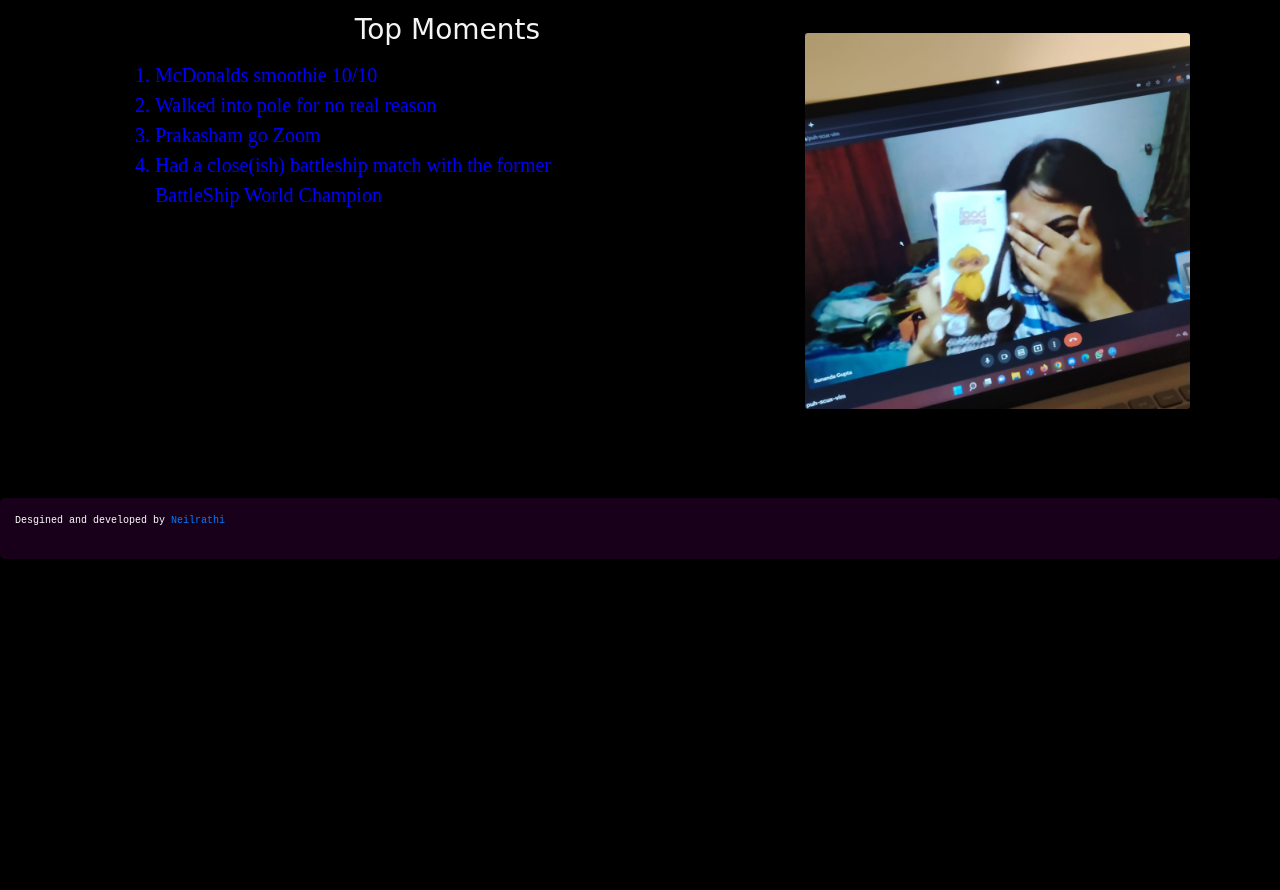
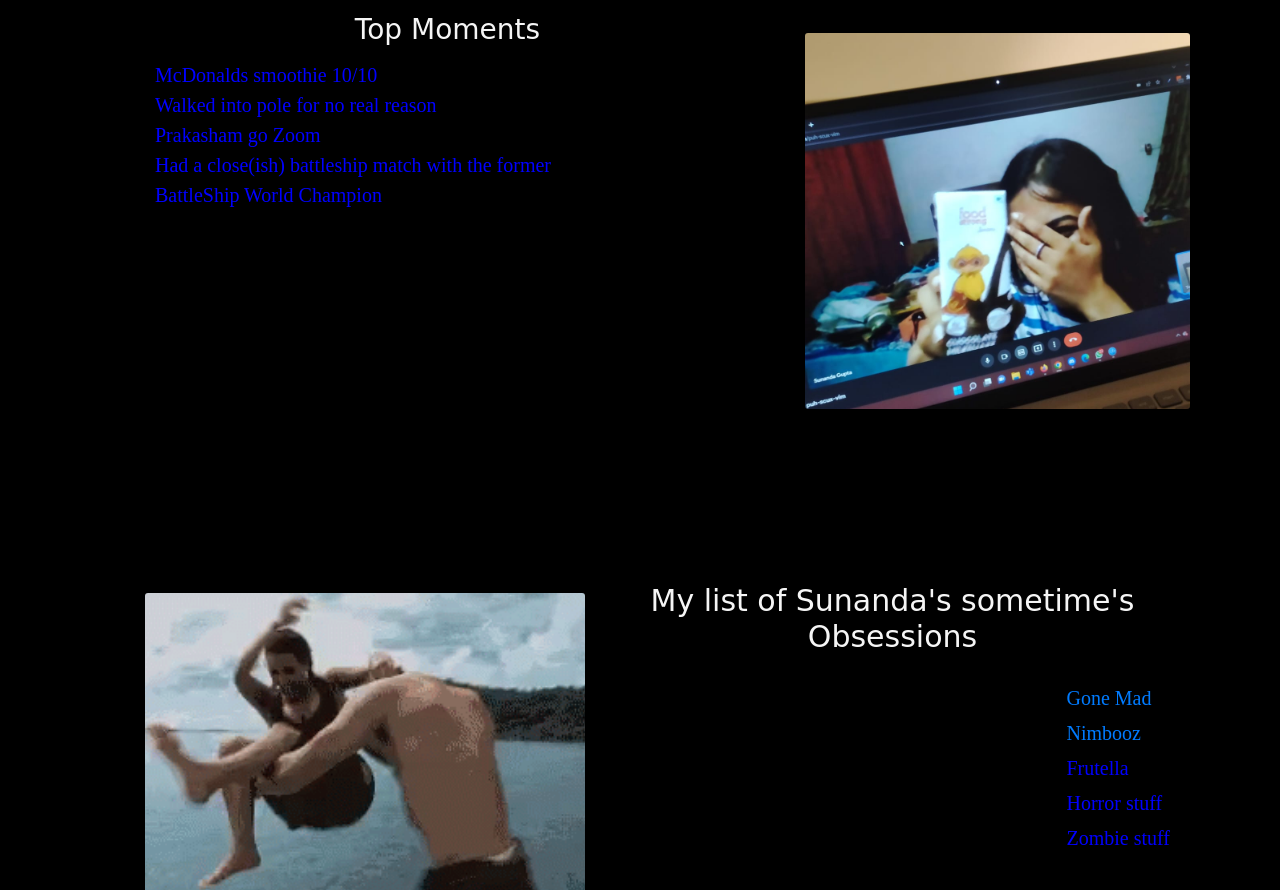
Before and after one commit to neilrathi17/SunshineAndes, a plain HTML site: page index.html in a window 1280 px wide. Shown: the part 3827-4717 px from the top of the page. Before the commit the page ends 4386 px from the top, so only its background shows below. Drawn offline with nearby package versions, Linux system fonts and the light colour scheme; a web font is replaced by a local one.

Commit message:
added obs

```diff
--- a/index.css
+++ b/index.css
@@ -84,7 +84,15 @@ img
     text-align: center;
 
 }
-
+li{
+    list-style-type: none;
+}
+.obsession-list
+{
+    margin-left: none;
+    display: block;
+    margin-bottom: 5px;
+}
 @media(max-width:900px)
 {
     .meme
@@ -115,8 +123,3 @@ img
 }
 
 }
-a
-{
-    user-select:none;
-
-}
--- a/index.html
+++ b/index.html
@@ -88,7 +88,7 @@
 
 
 
-        <div class="meme container-fluid" data-aos="fade-up">
+        <div class="meme container-fluid" data-aos="flip-down">
             <img style="height: 100%; margin-left: 10%; width: 100%;" class="memepics1" src="assets/76bcno.gif" alt="">
 
 
@@ -108,6 +108,20 @@
             </div>
         </div>
 
+        <div class="meme container-fluid" data-aos="fade-up"  style="margin: 100px auto;">
+            <img style="margin-left:5%" class="memepics2" src="assets/shark-jump.gif" alt="">
+            <h4 style="text-align: center;color: whitesmoke; font-size: 30px;">My list of Sunanda's sometime's Obsessions </h4>
+                <div class="memetext3" >
+                    <ul>
+                        <li class="obsession-list"> <a href="https://www.fatsecret.co.in/calories-nutrition/gone-mad/choco-stick/24-units?frc=True">Gone Mad</a></li>
+                        <li class="obsession-list"> <a href="https://www.myfitnesspal.com/food/calories/nimbooz-398895918">Nimbooz</a></li>
+                            <li class="obsession-list">  <a href="https://www.fatsecret.co.in/calories-nutrition/fruittella/fruitella/1-pack"></a>Frutella</li>
+                            <li class="obsession-list">  <a href="https://amscardiology.com/can-scary-movies-impact-heart-health/"></a>Horror stuff</li>
+                            <li class="obsession-list">  <a href="https://www.reddit.com/r/unpopularopinion/comments/8gd1d7/zombies_are_lame/"></a>Zombie stuff</li>
+
+                    </ul>
+                </div>
+        </div>
 
 
     </div>
@@ -115,13 +129,10 @@
     <footer class="container-fluid">
                 <div class="row" style="background-color: #19001a; border-radius: 5px;">
                     <div class="col-sm-12 col-md-4" style=" margin: 15px 0 15px 0;">
-                        <p style="color: white; float: center; font-family: 'Courier New', Courier, monospace; font-size: 10px;">Desgined and developed by <a href="https://github.com/neilrathi17">Neilrathi</a></p>
+                        <p style="color: white; float: center; font-family: 'Courier New', Courier, monospace; font-size: 10px;">Desgined and developed by <a style="text-decoration: none; color: white;" href="https://github.com/neilrathi17">Neilrathi</a></p>
                     </div>
                     <div class="col-sm-12 col-md-7">
                         <br>
-
-
-
                 </div>
 
     </footer>
```
Also changed, not shown: assets/shark-jump.gif (added).
